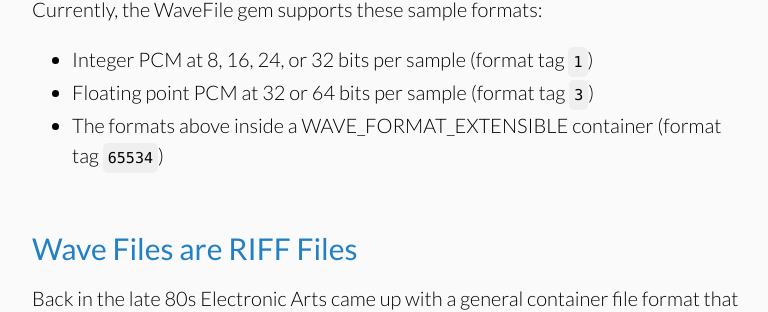
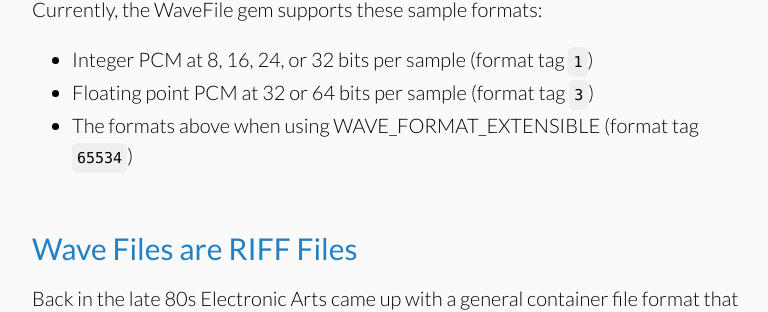
Before and after one commit to jstrait/wavefile, a Jekyll site: the page built from how_wave_files_work.html, in a window 1280 px wide and 900 px high, scrolled down 899 px. Shown: the part 147-459 px from the top of the window, without its empty margins (254-1022 px from the left). Built offline with Jekyll 4.4.1, drawn with Linux system fonts in a browser that asks for light colours; some web fonts are replaced.

Commit message:
More accurate description of supported formats
WAVE_FORMAT_EXTENSIBLE is not really a container format, it's a
way to add extra fields to the "fmt " chunk.

```diff
--- a/how_wave_files_work.html
+++ b/how_wave_files_work.html
@@ -22,7 +22,7 @@
   <ul>
     <li>Integer PCM at 8, 16, 24, or 32 bits per sample (format tag <code>1</code>)</li>
     <li>Floating point PCM at 32 or 64 bits per sample (format tag <code>3</code>)</li>
-    <li>The formats above inside a WAVE_FORMAT_EXTENSIBLE container (format tag <code>65534</code>)</li>
+    <li>The formats above when using WAVE_FORMAT_EXTENSIBLE (format tag <code>65534</code>)</li>
   </ul>
 
   <h2>Wave Files are RIFF Files</h2>
```
